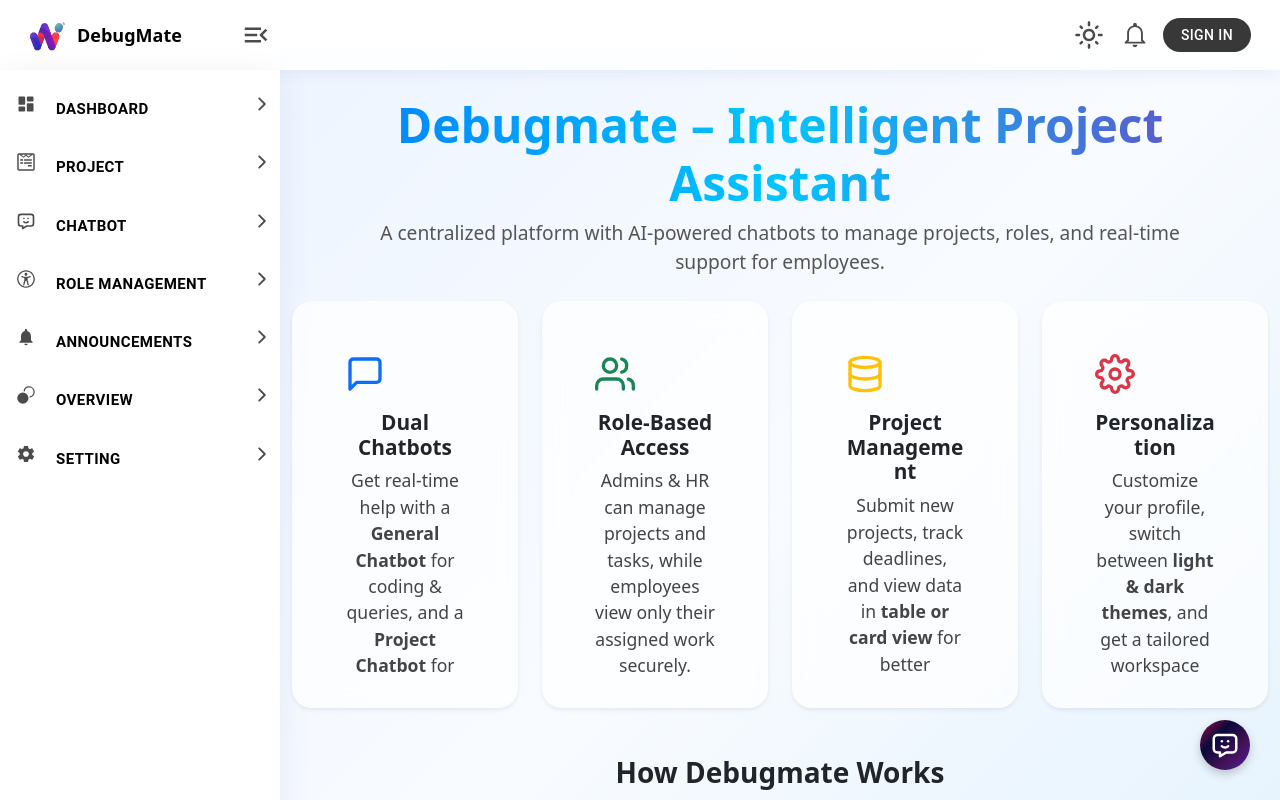
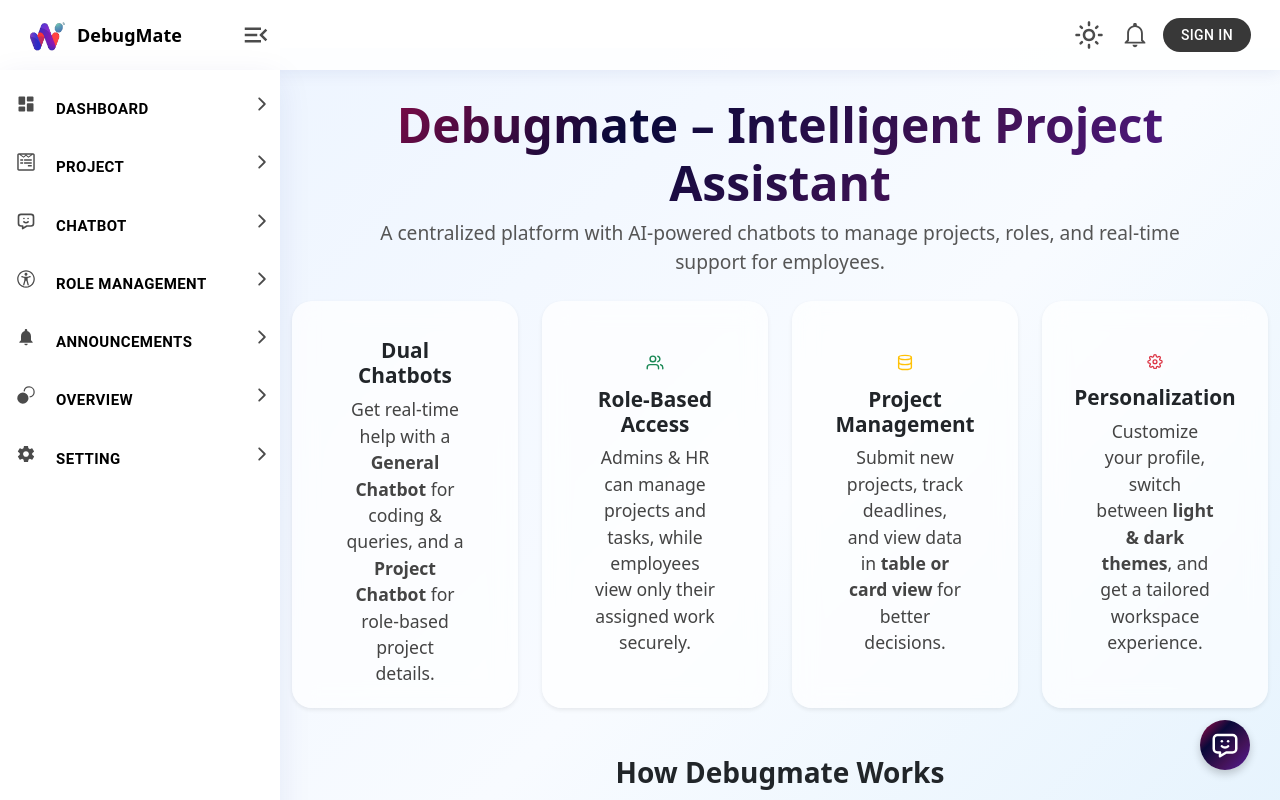
Before and after one commit to miliwe3vision/AI-Debugmate, a React (Create React App) app: page /overview in a window 1280 px wide. Shown: the top 800 px of the page. Built offline with nearby package versions, Linux system fonts and the light colour scheme; no server answers; the HTML template or start-up script is replaced by a standard one.

Commit message:
Update Overview.js

```diff
--- a/src/pages/Overview/Overview.js
+++ b/src/pages/Overview/Overview.js
@@ -1,8 +1,112 @@
 import React from "react";
 import { Container, Row, Col, Card, Button } from "react-bootstrap";
-import { FiUsers, FiSettings, FiMessageSquare, FiDatabase } from "react-icons/fi";
 
 const Overview = () => {
+  const featureCards = [
+    {
+      icon: (
+        <svg
+          stroke="currentColor"
+          fill="none"
+          strokeWidth="2"
+          viewBox="0 0 24 24"
+          strokeLinecap="round"
+          strokeLinejoin="round"
+          className="mb-3"
+          height="40"
+          width="40"
+          style={{ color: "#0d6efd" }} // primary blue
+        >
+          <path d="M21 15a2 2 0 0 1-2 2H7l-4 4V5a2 2 0 0 1 2-2h14a2 2 0 0 1 2 2z"></path>
+        </svg>
+      ),
+      title: "Dual Chatbots",
+      text: (
+        <>
+          Get real-time help with a <b>General Chatbot</b> for coding & queries, and a <b>Project Chatbot</b> for role-based project details.
+        </>
+      ),
+    },
+    {
+      icon: (
+        <svg
+          stroke="currentColor"
+          fill="none"
+          strokeWidth="2"
+          viewBox="0 0 24 24"
+          strokeLinecap="round"
+          strokeLinejoin="round"
+          className="mb-3"
+          height="40"
+          width="40"
+          style={{ color: "#198754" }} // success green
+        >
+          <path d="M17 21v-2a4 4 0 0 0-4-4H5a4 4 0 0 0-4 4v2"></path>
+          <circle cx="9" cy="7" r="4"></circle>
+          <path d="M23 21v-2a4 4 0 0 0-3-3.87"></path>
+          <path d="M16 3.13a4 4 0 0 1 0 7.75"></path>
+        </svg>
+      ),
+      title: "Role-Based Access",
+      text: (
+        <>
+          Admins & HR can manage projects and tasks, while employees view only their assigned work securely.
+        </>
+      ),
+    },
+    {
+      icon: (
+        <svg
+          stroke="currentColor"
+          fill="none"
+          strokeWidth="2"
+          viewBox="0 0 24 24"
+          strokeLinecap="round"
+          strokeLinejoin="round"
+          className="mb-3"
+          height="40"
+          width="40"
+          style={{ color: "#ffc107" }} // warning yellow
+        >
+          <ellipse cx="12" cy="5" rx="9" ry="3"></ellipse>
+          <path d="M21 12c0 1.66-4 3-9 3s-9-1.34-9-3"></path>
+          <path d="M3 5v14c0 1.66 4 3 9 3s9-1.34 9-3V5"></path>
+        </svg>
+      ),
+      title: "Project Management",
+      text: (
+        <>
+          Submit new projects, track deadlines, and view data in <b>table or card view</b> for better decisions.
+        </>
+      ),
+    },
+    {
+      icon: (
+        <svg
+          stroke="currentColor"
+          fill="none"
+          strokeWidth="2"
+          viewBox="0 0 24 24"
+          strokeLinecap="round"
+          strokeLinejoin="round"
+          className="mb-3"
+          height="40"
+          width="40"
+          style={{ color: "#dc3545" }} // danger red
+        >
+          <circle cx="12" cy="12" r="3"></circle>
+          <path d="M19.4 15a1.65 1.65 0 0 0 .33 1.82l.06.06a2 2 0 0 1 0 2.83 2 2 0 0 1-2.83 0l-.06-.06a1.65 1.65 0 0 0-1.82-.33 1.65 1.65 0 0 0-1 1.51V21a2 2 0 0 1-2 2 2 2 0 0 1-2-2v-.09A1.65 1.65 0 0 0 9 19.4a1.65 1.65 0 0 0-1.82.33l-.06.06a2 2 0 0 1-2.83 0 2 2 0 0 1 0-2.83l.06-.06a1.65 1.65 0 0 0 .33-1.82 1.65 1.65 0 0 0-1.51-1H3a2 2 0 0 1-2-2 2 2 0 0 1 2-2h.09A1.65 1.65 0 0 0 4.6 9a1.65 1.65 0 0 0-.33-1.82l-.06-.06a2 2 0 0 1 0-2.83 2 2 0 0 1 2.83 0l.06.06a1.65 1.65 0 0 0 1.82.33H9a1.65 1.65 0 0 0 1-1.51V3a2 2 0 0 1 2-2 2 2 0 0 1 2 2v.09a1.65 1.65 0 0 0 1 1.51 1.65 1.65 0 0 0 1.82-.33l.06-.06a2 2 0 0 1 2.83 0 2 2 0 0 1 0 2.83l-.06.06a1.65 1.65 0 0 0-.33 1.82V9a1.65 1.65 0 0 0 1.51 1H21a2 2 0 0 1 2 2 2 2 0 0 1-2 2h-.09a1.65 1.65 0 0 0-1.51 1z"></path>
+        </svg>
+      ),
+      title: "Personalization",
+      text: (
+        <>
+          Customize your profile, switch between <b>light & dark themes</b>, and get a tailored workspace experience.
+        </>
+      ),
+    },
+  ];
+
   return (
     <Container
       fluid
@@ -19,7 +123,7 @@ const Overview = () => {
             className="fw-bold"
             style={{
               fontSize: "3rem",
-              background: "linear-gradient(90deg,#007bff,#00c6ff,#6f42c1)",
+              background: "linear-gradient(135deg, #A80C4C, #090939, #421256, #531C9B)",
               WebkitBackgroundClip: "text",
               WebkitTextFillColor: "transparent",
             }}
@@ -42,53 +146,10 @@ const Overview = () => {
 
       {/* Feature Cards */}
       <Row className="g-4">
-        {[
-          {
-            icon: <FiMessageSquare size={40} className="text-primary mb-3" />,
-            title: "Dual Chatbots",
-            text: (
-              <>
-                Get real-time help with a <b>General Chatbot</b> for coding &
-                queries, and a <b>Project Chatbot</b> for role-based project
-                details.
-              </>
-            ),
-          },
-          {
-            icon: <FiUsers size={40} className="text-success mb-3" />,
-            title: "Role-Based Access",
-            text: (
-              <>
-                Admins & HR can manage projects and tasks, while employees view
-                only their assigned work securely.
-              </>
-            ),
-          },
-          {
-            icon: <FiDatabase size={40} className="text-warning mb-3" />,
-            title: "Project Management",
-            text: (
-              <>
-                Submit new projects, track deadlines, and view data in{" "}
-                <b>table or card view</b> for better decisions.
-              </>
-            ),
-          },
-          {
-            icon: <FiSettings size={40} className="text-danger mb-3" />,
-            title: "Personalization",
-            text: (
-              <>
-                Customize your profile, switch between{" "}
-                <b>light & dark themes</b>, and get a tailored workspace
-                experience.
-              </>
-            ),
-          },
-        ].map((card, idx) => (
+        {featureCards.map((card, idx) => (
           <Col md={6} lg={3} key={idx}>
             <Card
-              className="h-100 shadow-sm"
+              className="h-100 shadow-sm text-center"
               style={{
                 borderRadius: "20px",
                 border: "none",
@@ -105,12 +166,14 @@ const Overview = () => {
                 (e.currentTarget.style.transform = "translateY(0) scale(1)")
               }
             >
-              <Card.Body className="text-center">
+              <Card.Body className="d-flex flex-column align-items-center justify-content-center">
                 {card.icon}
                 <Card.Title style={{ fontWeight: "700", fontSize: "1.3rem" }}>
                   {card.title}
                 </Card.Title>
-                <Card.Text style={{ color: "#444" }}>{card.text}</Card.Text>
+                <Card.Text style={{ color: "#444", textAlign: "center" }}>
+                  {card.text}
+                </Card.Text>
               </Card.Body>
             </Card>
           </Col>
@@ -139,7 +202,7 @@ const Overview = () => {
               padding: "1rem 3rem",
               fontWeight: "600",
               background:
-                "linear-gradient(90deg,#007bff,#00c6ff,#6f42c1)",
+                "linear-gradient(135deg, #A80C4C, #090939, #421256, #531C9B)",
               border: "none",
               transition: "all 0.4s ease",
             }}
```
